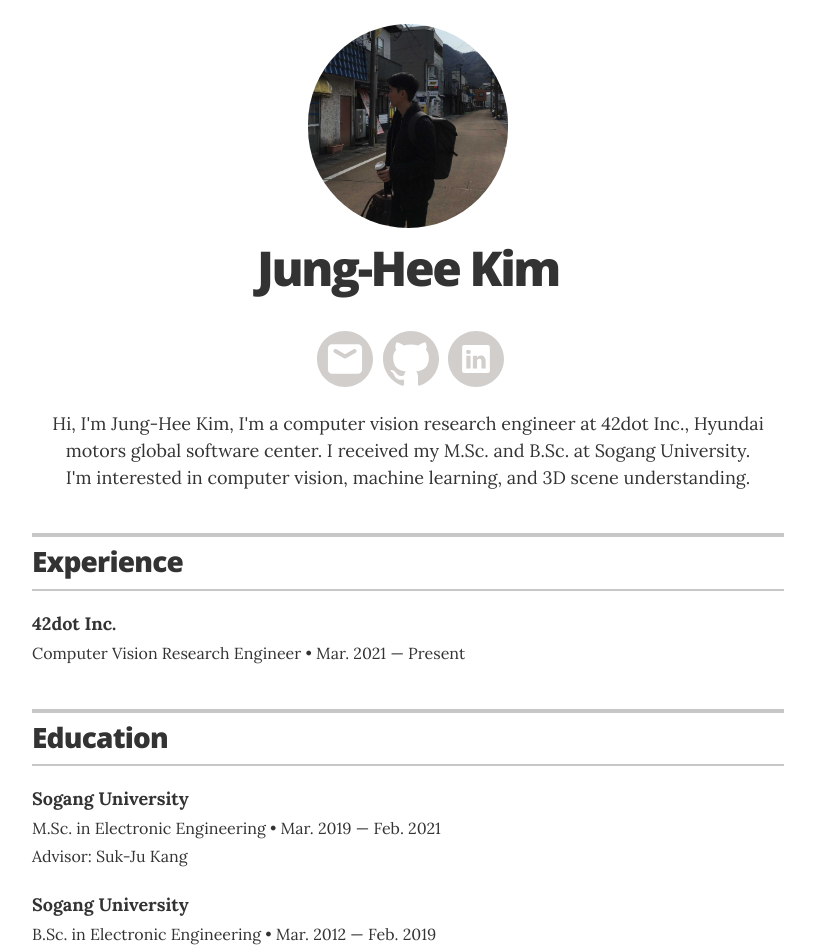
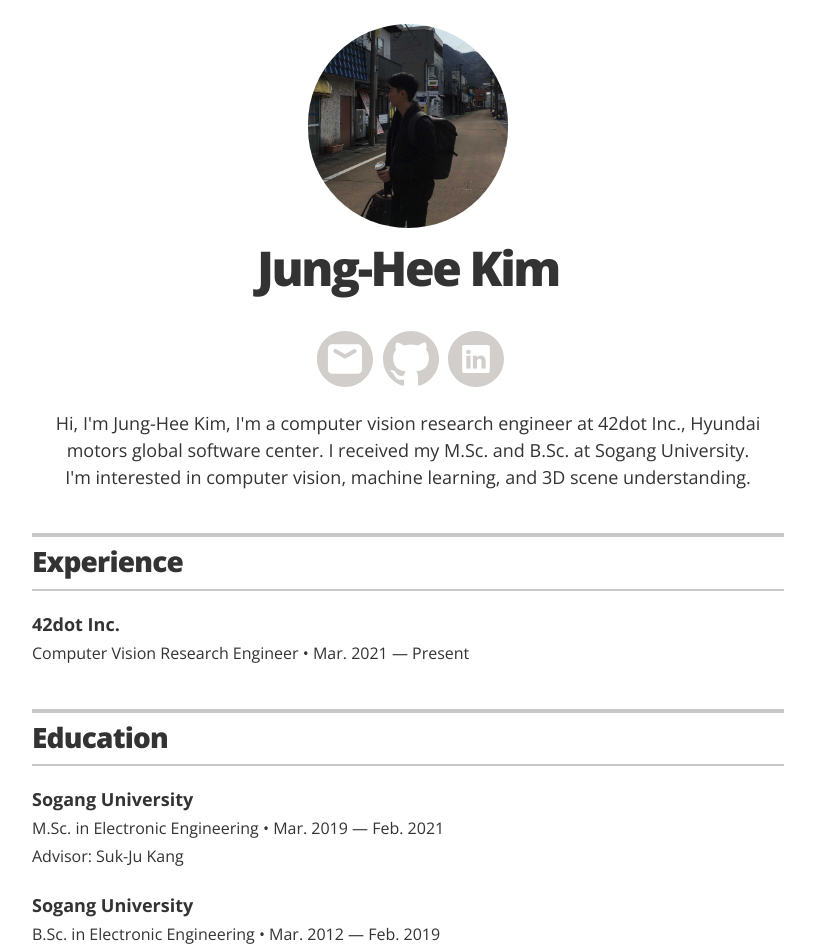
Before and after one commit to JungHeeKim29/jungheekim29.github.io, a Jekyll site: the page built from index.html, in a window 1280 px wide. Shown: the top 952 px of the page, without its empty margins (232-1047 px from the left). Built offline with Jekyll 4.4.1, drawn with Linux system fonts in a browser that asks for light colours; some of the changed text lies outside the part shown.

Commit message:
update resume

```diff
--- /dev/null
+++ b/_data/awards.yml
@@ -0,0 +1,3 @@
+# Awards
+- name: 2nd Place Award
+  description: CVPR 2023 3D Occupancy Prediction Challenge
--- a/_layouts/resume.html
+++ b/_layouts/resume.html
@@ -106,6 +106,17 @@
       <!-- end Publications -->
       {% endif %}
 
+      <section class="content-section">
+        <header class="section-header">
+          <h2>Award</h2>
+        </header>
+            {% for award in site.data.awards %}
+            <div class="resume-item" >
+              <h3 class="resume-item-details" itemprop="description"> {{award.name }}</h3>
+              <p class="resume-item-copy" itemprop="description"> {{award.description }}</p>
+            </div>
+            {% endfor %}
+
       {% if site.resume_section_others %}
       <!-- begin others -->
       <section class="content-section">
--- a/_sass/_resume.scss
+++ b/_sass/_resume.scss
@@ -69,6 +69,7 @@
   }
 
   .executive-summary {
+    @include sans;
     @include media_larger_than_mobile { font-size: 1.125rem;}
     text-align: center;
   }
@@ -146,17 +147,20 @@
   }
 
   .resume-item-details {
+    @include sans_bold;
     font-size: 1.125rem;
     margin: 0 0 .5rem;
     line-height: 1;
   }
 
   .resume-item-paper {
+    @include sans;
     font-size: .75rem;
     line-height: 1;
   }
 
   .resume-item-copy{
+    @include sans_light;
     line-height: 1;
   }
 
```
Also changed, not shown: _data/publication.yml (+7 -0 lines), _data/others.yml (line endings or trailing spaces), 2 other files.
